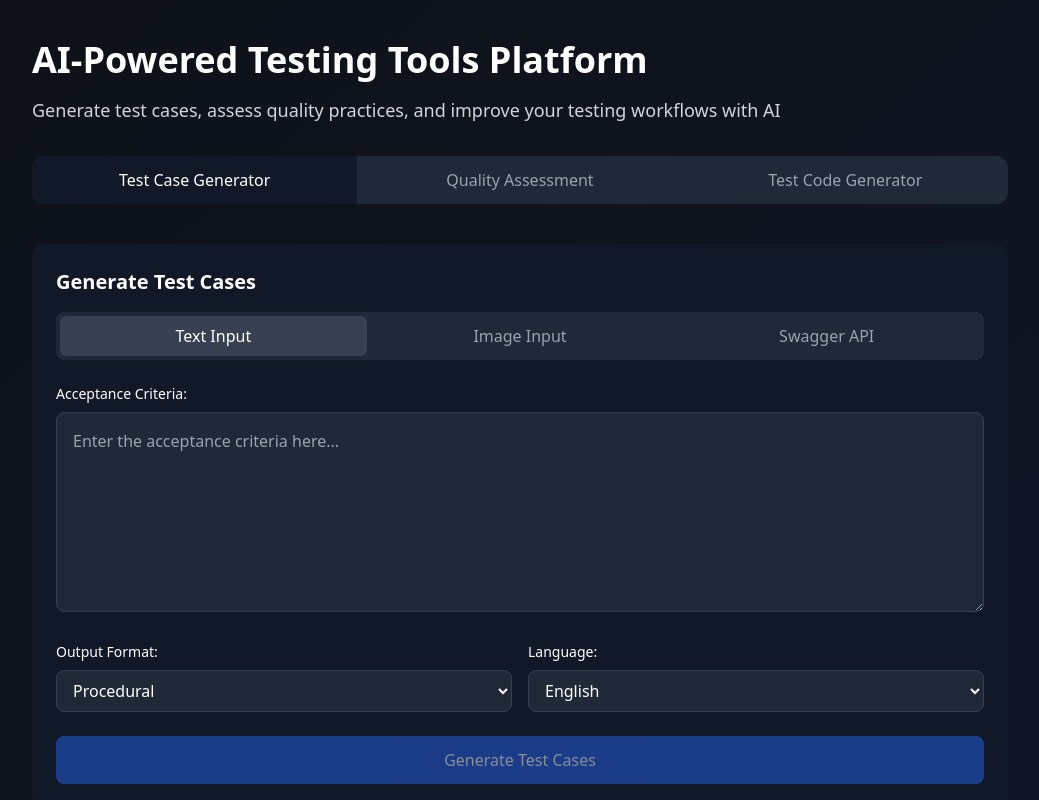
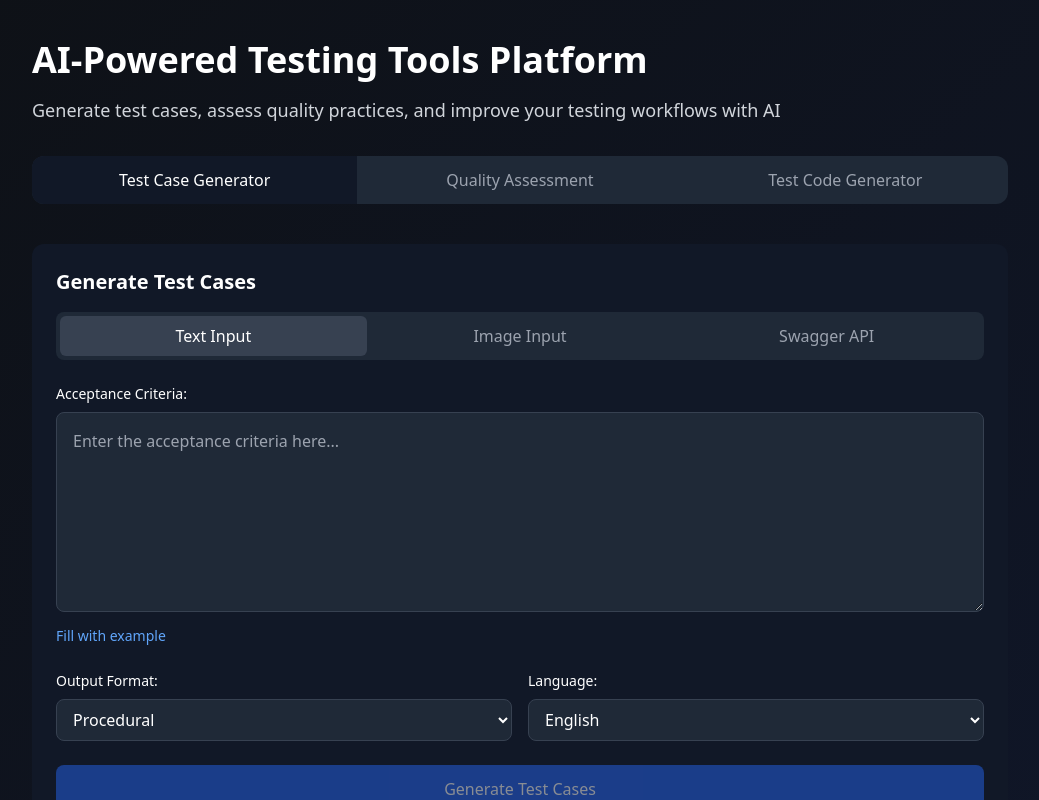
Before and after one commit to JMelon/AITestImpact, a React (Create React App) app in the folder client/: page / in a window 1280 px wide. Shown: the top 800 px of the page, without its empty margins (120-1159 px from the left). Built offline with nearby package versions, Linux system fonts and the light colour scheme; the HTML template or start-up script is replaced by a standard one.

Commit message:
feat: add button to fill acceptance criteria with example text in TestCaseGenerator

```diff
--- a/client/src/components/TestCaseGenerator.js
+++ b/client/src/components/TestCaseGenerator.js
@@ -277,6 +277,16 @@ const TestCaseGenerator = () => {
                 className="w-full min-h-[200px] max-h-[40vh] bg-gray-800 border border-gray-700 p-4 rounded-lg focus:ring-2 focus:ring-blue-500 outline-none"
                 required={inputType === 'text'}
               ></textarea>
+              <button
+                type="button"
+                onClick={() => setFormData({
+                  ...formData,
+                  acceptanceCriteria: "As a user, I want to be able to reset my password so that I can regain access to my account if I forget my credentials."
+                })}
+                className="mt-2 text-sm text-blue-400 hover:text-blue-300 transition-colors"
+              >
+                Fill with example
+              </button>
             </div>
           ) : inputType === 'image' ? (
             <div className="mb-6">
```
